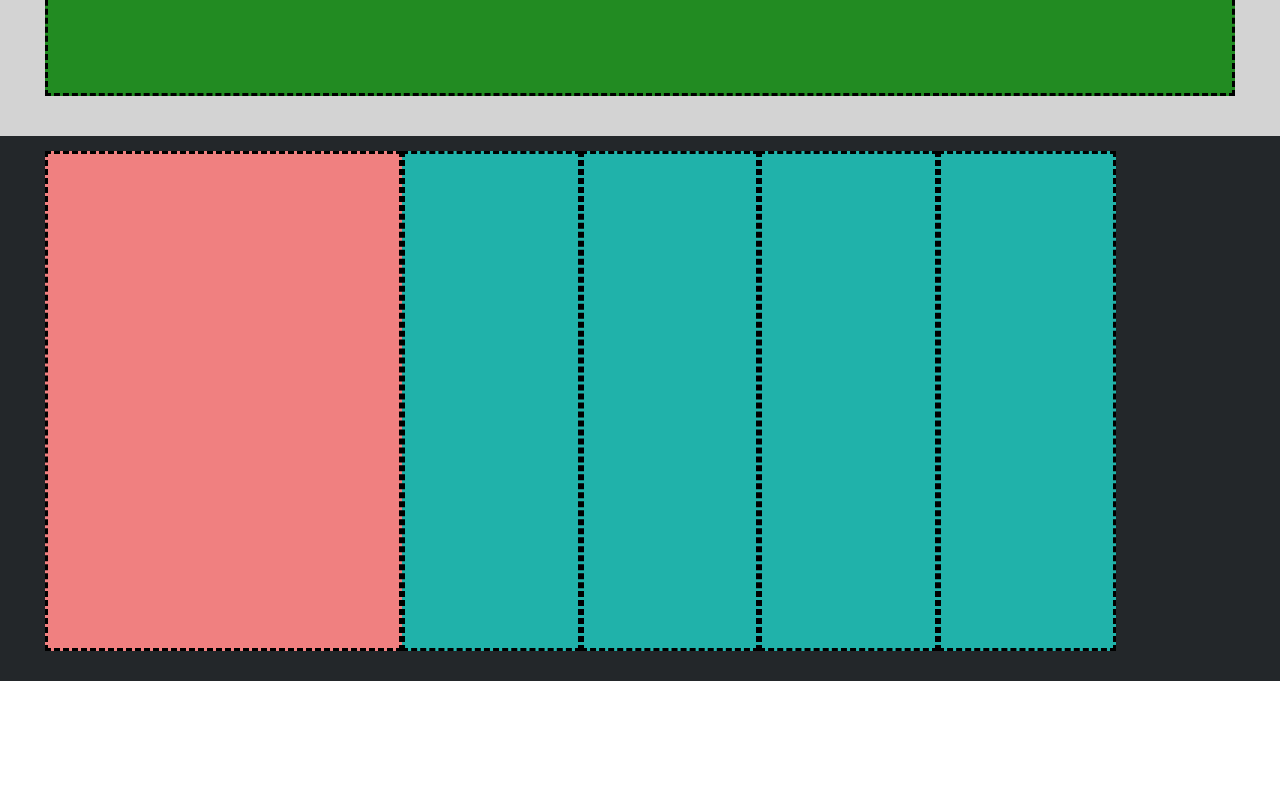
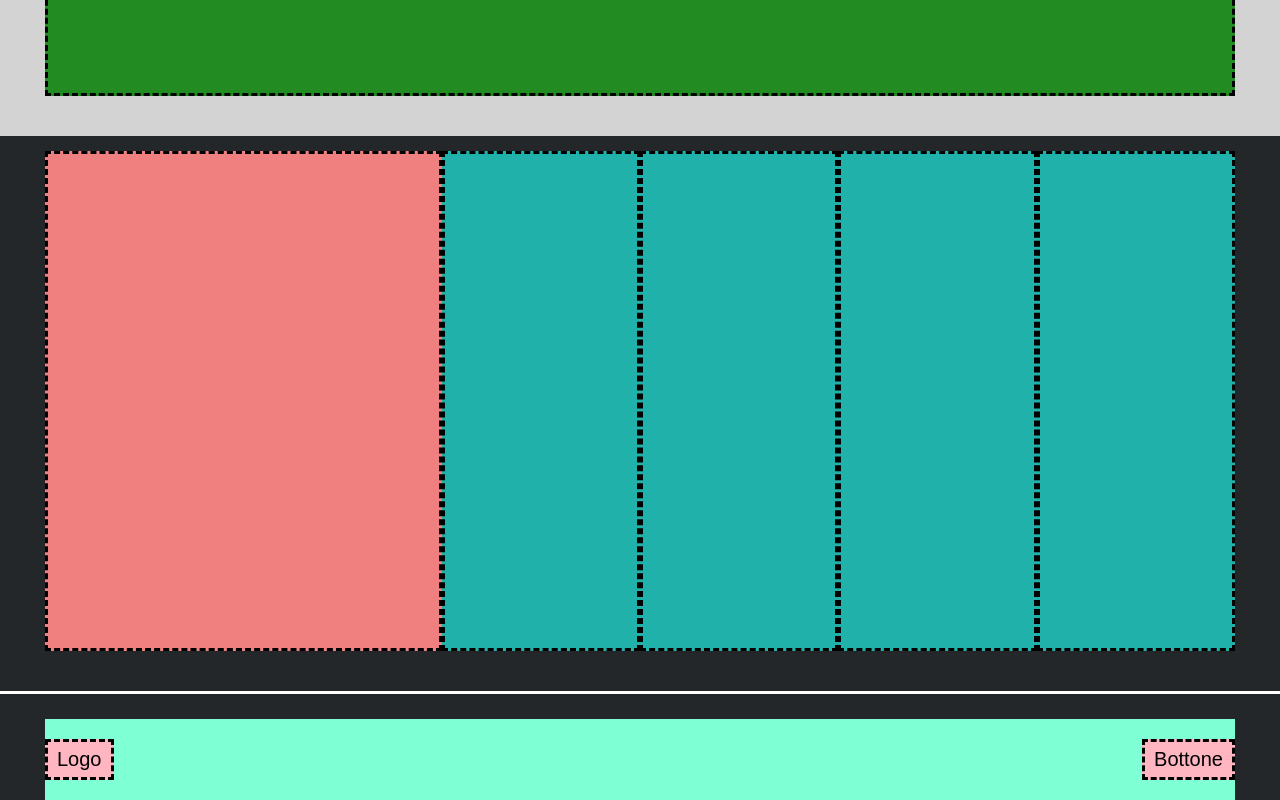
Before and after one commit to IanzanoLorenzo/htmlcss-struttura-discord, a plain HTML site: page index.html in a window 1280 px wide. Shown: the part 3025-3825 px from the top of the page. Before the commit the page ends 3706 px from the top, so only its background shows below. Drawn offline with Linux system fonts and the light colour scheme.

Commit message:
exercise done

```diff
--- a/css/style.css
+++ b/css/style.css
@@ -23,21 +23,15 @@ body{
     width: 100%;
 }
 
+/* percentuali */
+
 .col{
     width: 100%;
-}
-
-.col-15{
-    width: 15%;
 }
 
 .col-20{
     width: 20%;
     padding: 6px;
-}
-
-.col-30{
-    width: 30%;
 }
 
 .col-40{
@@ -47,6 +41,16 @@ body{
 .col-60{
     width: 60%;
     padding: 6px;
+}
+
+/* frazioni */
+
+.col-1su3{
+    width: calc(100% / 3);
+}
+
+.col-1su6{
+    width: calc(100% / 6);
 }
 
 /* elementi temporanei */
@@ -68,6 +72,18 @@ body{
 
 .scieleste{
     background-color: rgb(32,178,170);
+}
+
+.scieleste-foot{
+    background-color: rgb(127,255,212);
+}
+
+.rosetto{
+    background-color: rgb(255,182,193);
+}
+
+.scuro{
+    background-color: rgb(35,39,42);
 }
 
 .dashed{
@@ -131,17 +147,32 @@ main>.section:nth-child(even){
     background-color: rgb(211,211,211);
 }
 
-main>.section:last-child>.container{
+main>.section:nth-last-child(2)>.container{
     height: 800px;
     background-color: rgb(34,139,34);
+}
+
+.bottom-nav{
+    padding: 15px 0 40px 0;
+    border-bottom: 3px white solid;
 }
 
 /* footer */
 
 footer{
-    background-color: rgb(35,39,42);
+    padding-top: 25px;
 }
 
-.bottom-nav{
-    padding: 15px 0 30px 0;
+footer>.container{
+    height: fit-content;
+    padding: 20px 0;
 }
+
+footer>.container>.row{
+    justify-content: space-between;
+}
+
+.col-adapt{
+    height: fit-content;
+    padding: 6px 9px;
+}
--- a/index.html
+++ b/index.html
@@ -76,25 +76,31 @@
                 </div>
             </div>
          </div>
-    </main>
-    <footer>
-        <div class="bottom-nav">
+         <div class="bottom-nav scuro">
             <div class="container">
                 <div class="row">
-                    <div class="col-30 pink dashed">
+                    <div class="col-1su3 pink dashed">
                     </div>
-                    <div class="col-15 scieleste dashed">
+                    <div class="col-1su6 scieleste dashed">
                     </div>
-                    <div class="col-15 scieleste dashed">
+                    <div class="col-1su6 scieleste dashed">
                     </div>
-                    <div class="col-15 scieleste dashed">
+                    <div class="col-1su6 scieleste dashed">
                     </div>
-                    <div class="col-15 scieleste dashed">
+                    <div class="col-1su6 scieleste dashed">
                     </div>
                 </div>
 
             </div>
         </div>
+    </main>
+    <footer class="scuro">
+        <div class="container scieleste-foot">
+            <div class="row">
+                <div class="col-adapt dashed rosetto">Logo</div>
+                <div class="col-adapt dashed rosetto">Bottone</div>
+            </div>
+        </div>
     </footer>
 </body>
 </html>
```
